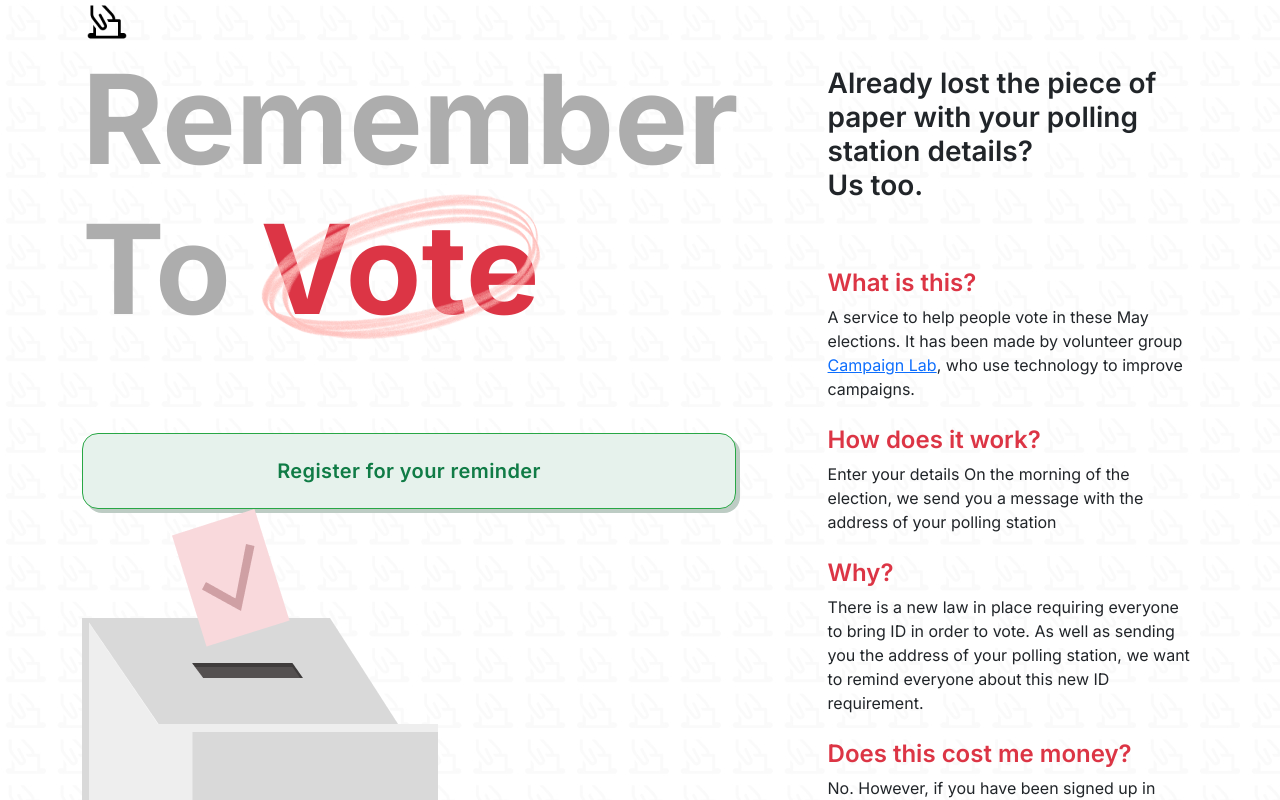
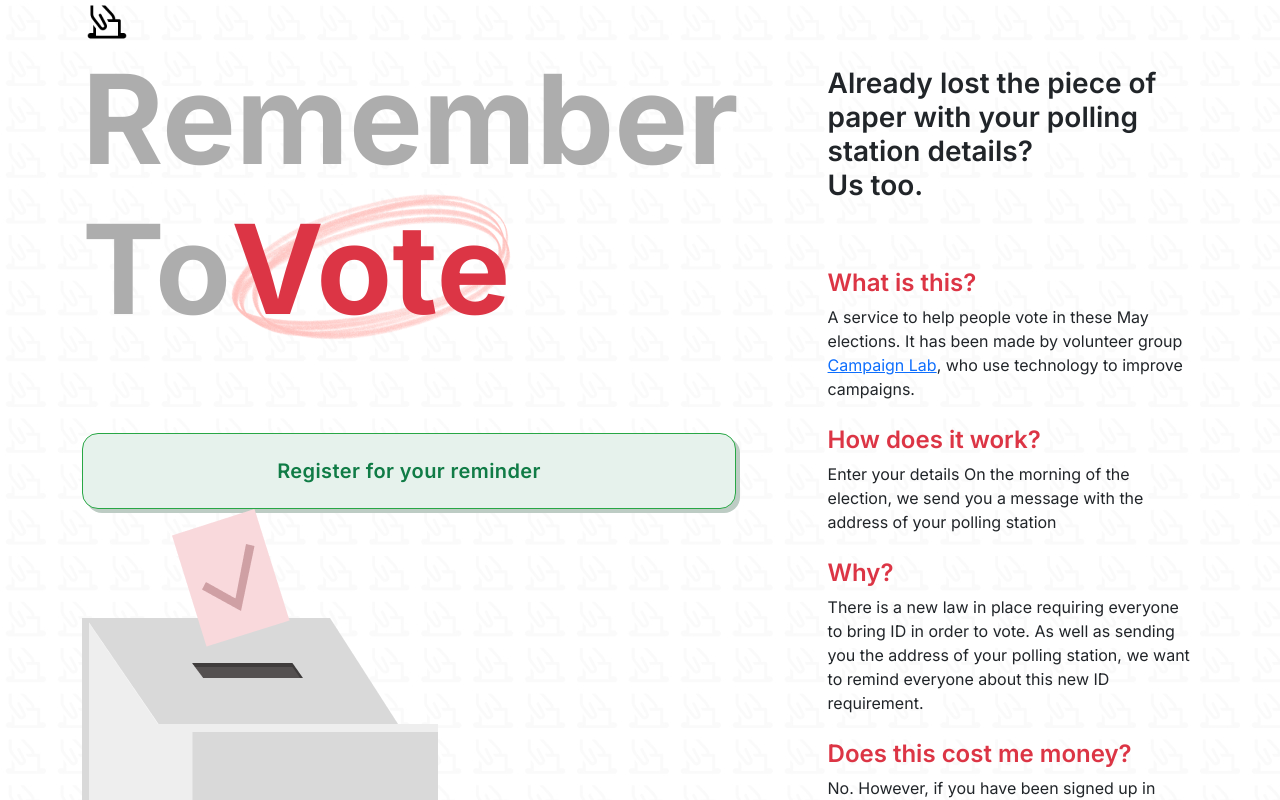
Before and after one commit to Curtis-Turk/Remember-to-Vote, a Next.js app: page / in a window 1280 px wide. Shown: the top 800 px of the page. Built offline with nearby package versions, Linux system fonts and the light colour scheme.

Commit message:
rings now behind Vote

```diff
--- a/styles.css
+++ b/styles.css
@@ -57,10 +57,12 @@ line-height: 150px;
 letter-spacing: 0em;
 text-align: left;
  */
+
 #vote-title {
   color: #dc3545;
-  z-index: 2;
+  position: absolute;
 }
+
 #pink-oval {
   position: absolute;
   z-index: 0;
```
